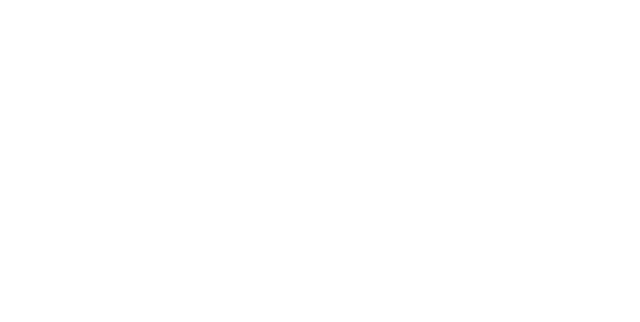
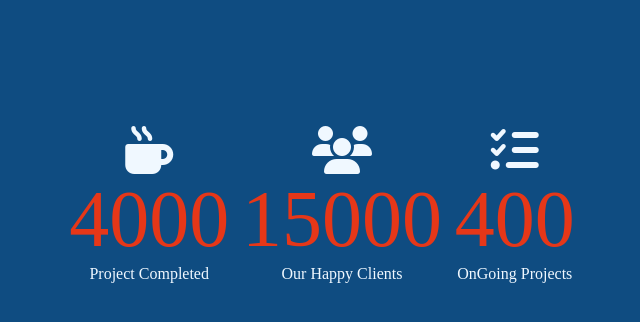
Before and after one commit to Rahulrai1998/increment-counter, a plain HTML site: page index.html in a window 1280 px wide. Shown: the whole page, without its empty margins (318-958 px from the left). Drawn offline with Linux system fonts and the light colour scheme.

Commit message:
project finished

```diff
--- a/index.html
+++ b/index.html
@@ -1,12 +1,33 @@
 <!DOCTYPE html>
 <html lang="en">
-<head>
-    <meta charset="UTF-8">
-    <meta name="viewport" content="width=device-width, initial-scale=1.0">
+  <head>
+    <meta charset="UTF-8" />
+    <meta name="viewport" content="width=device-width, initial-scale=1.0" />
+    <link rel="stylesheet" href="style.css" />
+    <link
+      rel="stylesheet"
+      href="https://cdnjs.cloudflare.com/ajax/libs/font-awesome/6.5.2/css/all.min.css"
+    />
     <title>Increment Counter</title>
-</head>
-<body>
-
-
-</body>
+  </head>
+  <body>
+    <div class="parent-container" id="parent-container-id">
+      <div class="child-conatiner" id="child-container-1">
+        <i class="fa-solid fa-mug-hot fa-3x"></i>
+        <div class="counter-container" data-target="4000"></div>
+        <span>Project Completed</span>
+      </div>
+      <div class="child-conatiner" id="child-container-2">
+        <i class="fa-solid fa-users fa-3x"></i>
+        <div class="counter-container" data-target="15000"></div>
+        <span>Our Happy Clients</span>
+      </div>
+      <div class="child-conatiner" id="child-container-3">
+        <i class="fa-solid fa-tasks fa-3x"></i>
+        <div class="counter-container" data-target="400"></div>
+        <span>OnGoing Projects</span>
+      </div>
+    </div>
+    <script src="index.js"></script>
+  </body>
 </html>
--- /dev/null
+++ b/index.js
@@ -0,0 +1,17 @@
+const counterDiv = document.querySelectorAll(".counter-container");
+
+counterDiv.forEach((counter) => {
+  counter.innerHTML = 0;
+  const updateCounter = () => {
+    const targetCount = +counter.getAttribute("data-target");
+    const initialCount = Number(counter.innerHTML);
+
+    if (initialCount < targetCount) {
+      counter.innerHTML = `${Math.round(initialCount + targetCount / 100)}`;
+      setTimeout(updateCounter, 10);
+    } else {
+      counter.innerHTML = targetCount;
+    }
+  };
+  updateCounter();
+});
--- /dev/null
+++ b/style.css
@@ -0,0 +1,16 @@
+body {
+  background: #0f4c81;
+  color: aliceblue;
+}
+div.parent-container {
+  width: 40%;
+  margin: 10% auto;
+  display: flex;
+  justify-content: space-between;
+  align-items: center;
+  text-align: center;
+}
+.counter-container{
+    color: rgb(230, 55, 24);
+    font-size: 5rem;
+}
```
